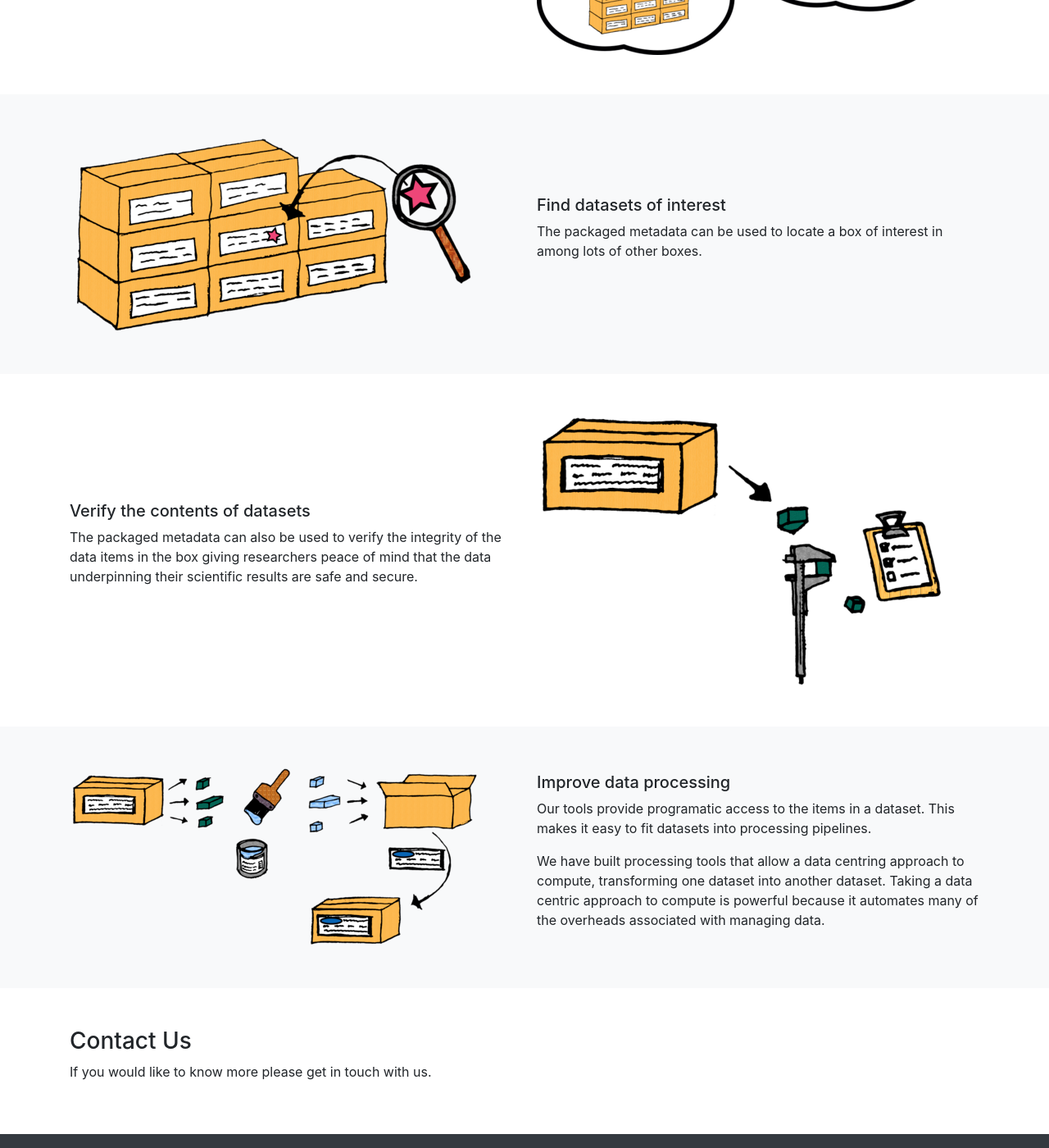
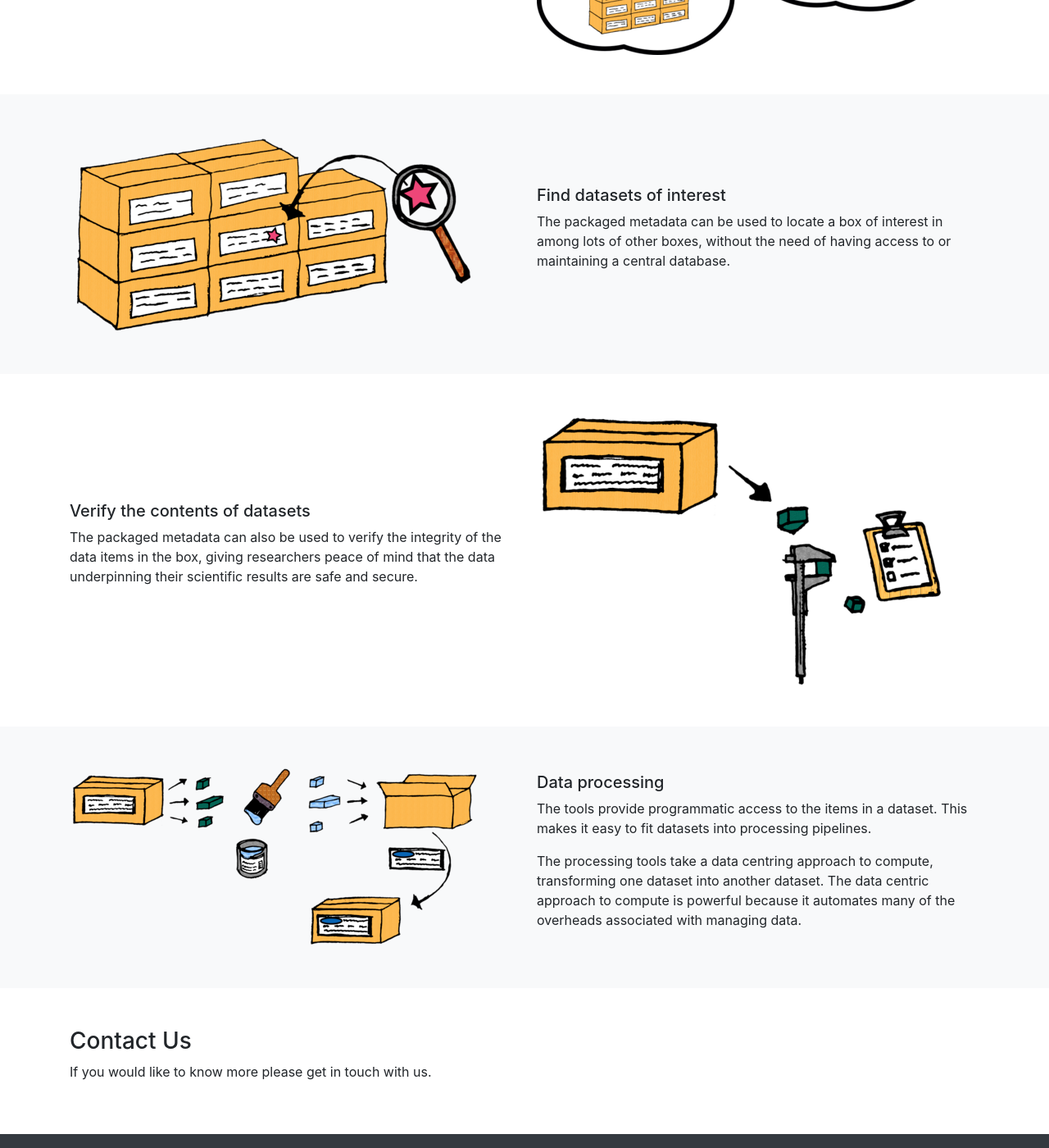
Before and after one commit to jic-dtool/jic-dtool.github.io, a Jekyll site: the page built from index.md, in a window 1280 px wide and 1400 px high, scrolled down 1492 px. Shown: the whole window at 82% size. Built offline with Jekyll 4.4.1, drawn with Linux system fonts in a browser that asks for light colours; our own code applies the rules of GitHub Pages for plain Markdown files.

Commit message:
Improve content of index

```diff
--- a/index.md
+++ b/index.md
@@ -75,8 +75,10 @@
         <h5>Find datasets of interest</h5>
         <p class="">
           The packaged metadata can be used to locate a box of interest in among lots of
-          other boxes.
+	  other boxes, without the need of having access to or maintaining a
+          central database.
         </p>
+
       </div>
     </div>
   </div>
@@ -89,7 +91,7 @@
         <h5>Verify the contents of datasets</h5>
         <p class="">
           The packaged metadata can also be used to verify the integrity of the data
-          items in the box giving researchers peace of mind that the data underpinning
+          items in the box, giving researchers peace of mind that the data underpinning
           their scientific results are safe and secure.
         </p>
       </div>
@@ -111,14 +113,14 @@
              alt="Dataset to dataset processing" />
       </div>
       <div class="col-md align-self-center">
-        <h5>Improve data processing</h5>
+        <h5>Data processing</h5>
         <p class="img-fluid">
-          Our tools provide programatic access to the items in a dataset. This makes it
+          The tools provide programmatic access to the items in a dataset. This makes it
           easy to fit datasets into processing pipelines.
         </p>
         <p class="">
-          We have built processing tools that allow a data centring approach to compute,
-          transforming one dataset into another dataset. Taking a data centric approach
+          The processing tools take a data centring approach to compute,
+          transforming one dataset into another dataset. The data centric approach
           to compute is powerful because it automates many of the overheads associated
           with managing data.
         </p>
```
